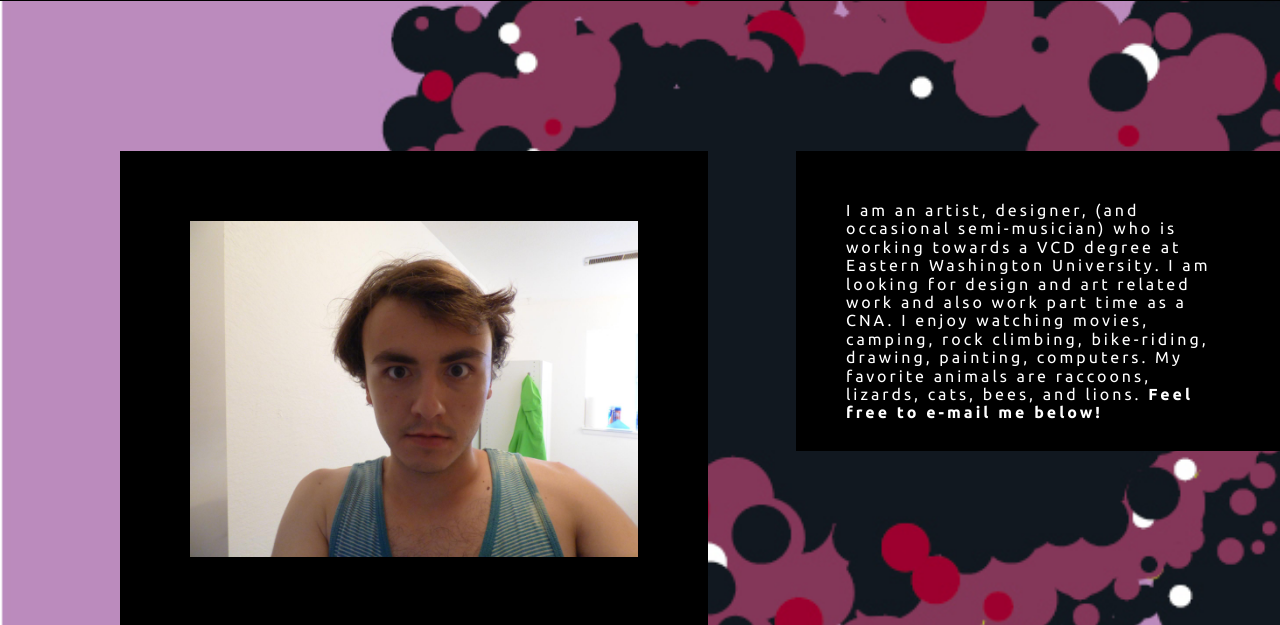
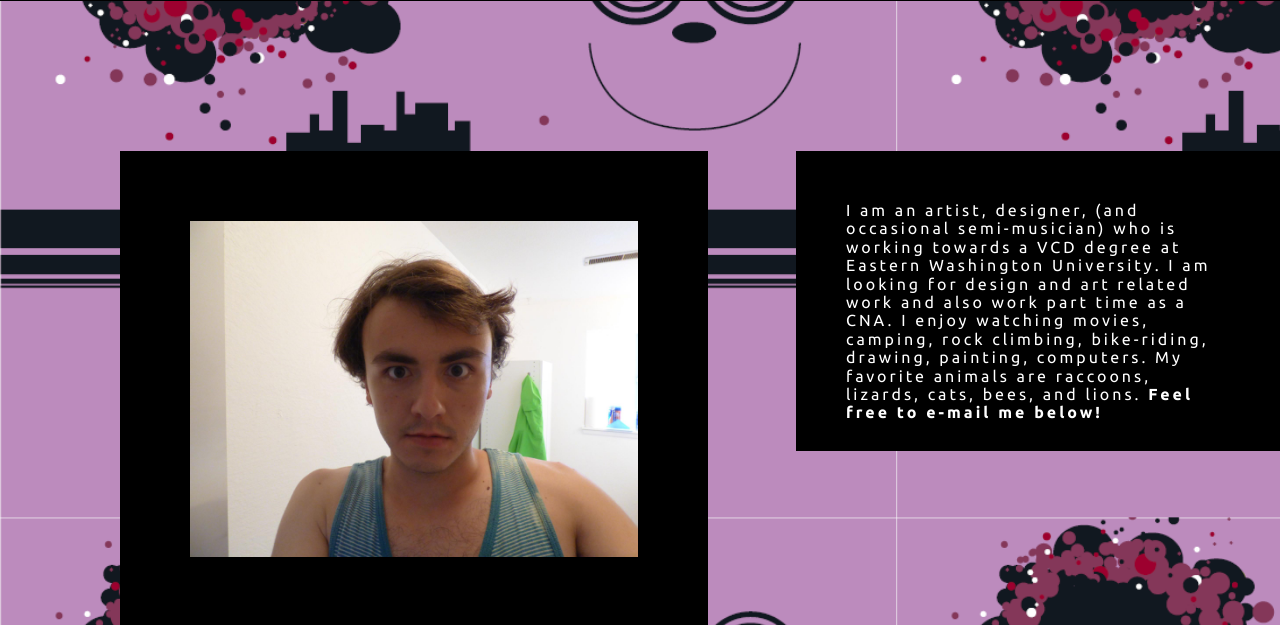
Before and after one commit to Dpappy/my-website-final, a plain HTML site: page about.html in a window 1280 px wide. Shown: the part 175-800 px from the top of the page. Drawn offline with nearby package versions, Linux system fonts and the light colour scheme.

Commit message:
Edited background

```diff
--- a/css/styles.css
+++ b/css/styles.css
@@ -143,8 +143,8 @@ a:hover {
   background: -webkit:
 }
 body {
-  background-image: url("../img/purpleBackgrounddesign.jpg");
-    background-size: cover;
+  background-image: url("../img/purpleBackgrounddesign.png");
+    background-size: 70%;
     background-repeat: repeat;
     background-position: fixed;
         }
```
Also changed, not shown: img/purpleBackgrounddesign.png (added), 1 other file.
